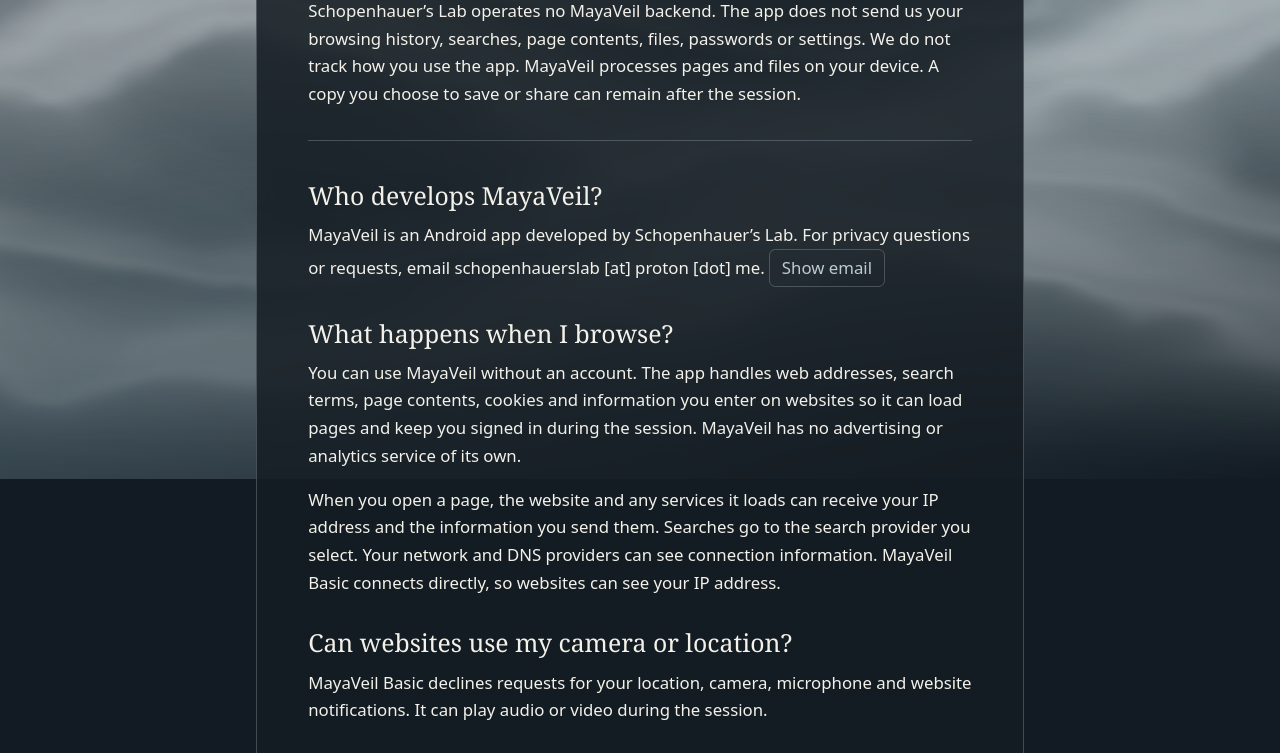
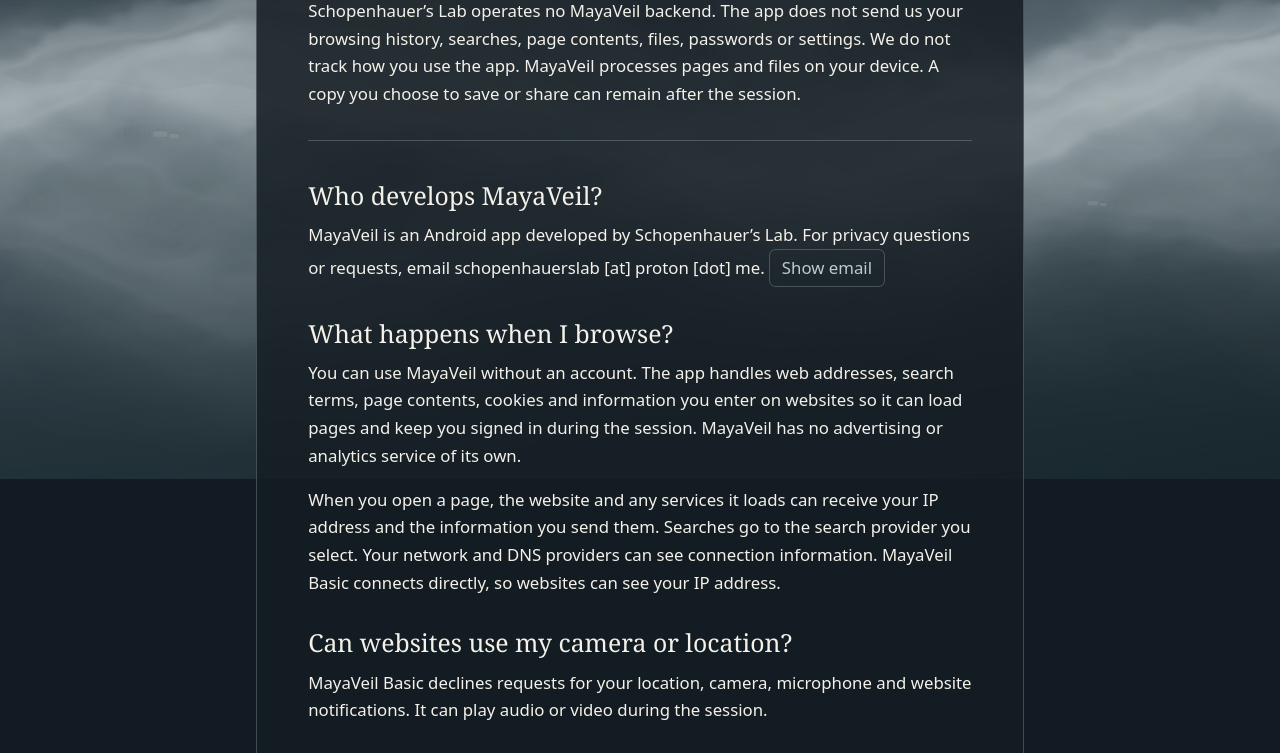
Before and after one commit to wain10/mayaveil-privacy, a plain HTML site: page index.html in a window 1280 px wide. Shown: the part 321-1074 px from the top of the page. Drawn offline with Linux system fonts and the light colour scheme.

Commit message:
Reveal a distant countryside through higher-resolution drifting fog

```diff
--- /dev/null
+++ b/countryside.js
@@ -0,0 +1,75 @@
+(() => {
+  const canvas = document.querySelector(".mist canvas");
+  const ctx = canvas.getContext("2d");
+  if (!ctx) return;
+  let frame;
+  function paint() {
+    const w = canvas.clientWidth, h = canvas.clientHeight;
+    if (!w || !h) return;
+    const density = Math.min(window.devicePixelRatio || 1, 4, Math.sqrt(10000000 / (w*h)));
+    canvas.width = Math.round(w*density);
+    canvas.height = Math.round(h*density);
+    ctx.setTransform(canvas.width/w, 0, 0, canvas.height/h, 0, 0);
+    const light = document.documentElement.dataset.theme === "true";
+    const tones = light
+      ? ["#acb8b8","#97a6a4","#879992","#72887e","#657a71","#61756c","#50655d","#40564f"]
+      : ["#414e57","#3a4952","#31434a","#283c40","#24373b","#26393b","#1d3033","#192b2d"];
+    const narrow = w < 816;
+    const horizon = narrow ? Math.min(h*.10, 87) : h*.48;
+    const relief = narrow ? 32 : Math.min(h*.125, 118);
+    const waves = (x,k) => .48*Math.sin(x*6.28+k)+.29*Math.sin(x*11.7-k*.8)+.20*Math.cos(x*21+k*.7);
+    function ridge(x,layer) {
+      return horizon + relief*(.27*layer+.49*waves(x,layer*.84)+.045*Math.sin(x*63+layer));
+    }
+    function fillRidge(layer) {
+      ctx.fillStyle=tones[layer];ctx.beginPath();ctx.moveTo(0,h);
+      for(let x=0;x<w+4;x+=3) ctx.lineTo(x,ridge(x/w,layer));
+      ctx.lineTo(w,h);ctx.closePath();ctx.fill();
+    }
+    let seed=431;
+    function random(){seed=(Math.imul(seed,1664525)+1013904223)>>>0;return seed/4294967296;}
+    function tree(x,y,height,color) {
+      ctx.fillStyle=color;
+      ctx.beginPath();ctx.moveTo(x,y);ctx.quadraticCurveTo(x-height*.22,y-height*.37,x,y-height);
+      ctx.quadraticCurveTo(x+height*.18,y-height*.44,x+height*.035,y);ctx.fill();
+    }
+    for(let layer=0;layer<5;layer++){
+      fillRidge(layer);
+      if(layer===2 || layer===3) {
+        for(let x=0;x<w;x+=1+random()*3){
+          if(Math.sin(x/w*28+layer)+Math.sin(x/w*57)>.1)
+            tree(x,ridge(x/w,layer)+1,(2+random()*4)*relief/70,tones[layer]);
+        }
+      }
+    }
+    // Long curved furrows follow the nearest rolling pasture.
+    for(let i=0;i<19;i++){
+      const x=(i-2)*w/15, y=ridge(x/w,4);
+      ctx.strokeStyle=tones[3];ctx.globalAlpha=.48;ctx.lineWidth=.55+relief/195;
+      ctx.beginPath();ctx.moveTo(x,y+3);
+      ctx.bezierCurveTo(x+w*.025,y+relief*.28,x-w*.09,y+relief*.72,x-w*.17,h);ctx.stroke();
+    }
+    ctx.globalAlpha=1;
+    function farm(x,scale) {
+      const y=ridge(x/w,4)+scale*.7;
+      function house(dx,dy,width,height) {
+        ctx.fillStyle=light?"#b8b6a4":"#68716f";ctx.fillRect(x+dx,y+dy-height,width,height);
+        ctx.fillStyle=tones[7];ctx.beginPath();ctx.moveTo(x+dx-scale,y+dy-height);
+        ctx.lineTo(x+dx+width*.22,y+dy-height-scale*2);ctx.lineTo(x+dx+width*.82,y+dy-height-scale*2);
+        ctx.lineTo(x+dx+width+scale,y+dy-height);ctx.fill();
+      }
+      house(0,0,9*scale,3.8*scale);house(11*scale,scale,6*scale,3*scale);
+      for(let i=0;i<7;i++)tree(x-(3+i*2.7)*scale,y+Math.sin(i)*scale,(4+random()*4)*scale,tones[7]);
+    }
+    farm(w*.12,Math.max(.7,relief/68));farm(w*.85,Math.max(.6,relief/91));
+    // Atmospheric perspective softens the transition into the near foreground.
+    const haze=ctx.createLinearGradient(0,horizon+relief,0,h);
+    haze.addColorStop(0,"transparent");haze.addColorStop(1,light?"#a8b4af":"#19292f");
+    ctx.fillStyle=haze;ctx.fillRect(0,horizon+relief,w,h);
+  }
+  function queuePaint(){cancelAnimationFrame(frame);frame=requestAnimationFrame(paint);}
+  new ResizeObserver(queuePaint).observe(canvas);
+  new MutationObserver(queuePaint).observe(document.documentElement,{attributes:true,attributeFilter:["data-theme"]});
+  window.addEventListener("resize",queuePaint);
+  paint();
+})();
--- a/index.html
+++ b/index.html
@@ -6,11 +6,12 @@
   <title>MayaVeil privacy policy</title>
   <link rel="alternate" hreflang="it" href="it.html">
   <script src="appearance.js"></script>
+  <script defer src="countryside.js"></script>
   <script defer src="contact.js"></script>
   <link rel="stylesheet" href="policy.css">
 </head>
 <body>
-<div class="mist" aria-hidden="true"></div>
+<div class="mist" aria-hidden="true"><canvas></canvas><div class="valley-fog"></div></div>
 <main>
   <nav aria-label="Page controls">
     <a lang="it" hreflang="it" href="it.html">Italiano</a>
--- a/policy.css
+++ b/policy.css
@@ -30,26 +30,43 @@ body {
   position: fixed; inset: 0; overflow: hidden; z-index: -1; pointer-events: none;
   background: linear-gradient(160deg, var(--sky) 12%, var(--horizon) 58%, var(--sky));
 }
+.mist canvas, .valley-fog { position: absolute; inset: 0; width: 100%; height: 100%; }
+.valley-fog {
+  background: linear-gradient(175deg, transparent 8%, var(--horizon) 43%, var(--horizon) 72%, transparent);
+  opacity: .46;
+}
+.mist::before { z-index: 1; }
+@keyframes lift-fog {
+  0%, 100% { opacity: .93; }
+  38%, 56% { opacity: .08; }
+  80% { opacity: .78; }
+}
 .mist::before, .mist::after {
   content: ""; position: absolute; inset: -10% -50%;
   background: var(--vapor);
   --tile: clamp(640px, 85vw, 1440px);
-  mask: url("wind-mist.png") 0 34% / var(--tile) 62% repeat-x;
-  -webkit-mask: url("wind-mist.png") 0 34% / var(--tile) 62% repeat-x;
-  opacity: .8;
+  mask: url("valley-mist.webp") 0 54% / var(--tile) 78% repeat-x;
+  -webkit-mask: url("valley-mist.webp") 0 54% / var(--tile) 78% repeat-x;
+  --dense: .8; --clear: .13; opacity: var(--dense);
 }
 .mist::after {
   --tile: clamp(760px, 105vw, 1600px);
   mask-position: 0 96%; -webkit-mask-position: 0 96%;
-  opacity: .56;
+  --dense: .56; --clear: .09; opacity: var(--dense);
+}
+@keyframes thin-mist {
+  0%, 100% { opacity: var(--dense); }
+  38%, 56% { opacity: var(--clear); }
 }
 @keyframes wind { to { transform: translateX(var(--tile)); } }
 @media (prefers-reduced-motion: no-preference) {
+  .motion-ready .valley-fog { animation: lift-fog 38s ease-in-out infinite; }
   .motion-ready .mist::before, .motion-ready .mist::after {
     left: calc(-1 * var(--tile)); right: 0;
-    animation: wind 92s linear infinite;
+    animation: wind 92s linear infinite, thin-mist 38s ease-in-out infinite;
   }
-  .motion-ready .mist::after { animation-duration: 138s; animation-delay: -65s; }
+  .motion-ready .mist::after { animation-duration: 138s, 38s; animation-delay: -65s, -2s; }
+  [data-pause="true"].motion-ready .valley-fog,
   [data-pause="true"].motion-ready .mist::before,
   [data-pause="true"].motion-ready .mist::after { animation-play-state: paused; }
 }
@@ -77,6 +94,14 @@ h2 { margin: 2rem 0 .65rem; font-size: 1.55rem; }
 p { margin: .55rem 0 1rem; }
 .meta { color: var(--secondary); font-size: .92rem; }
 @media (max-width: 51rem) { main { margin-inline: clamp(.55rem, 2vw, 1.2rem); } }
+@media (max-width: 51rem) {
+  main { margin-top: clamp(5rem, 16svh, 8.5rem); }
+  .mist::before, .mist::after {
+    top: -5rem; bottom: auto; height: clamp(21rem, 55vh, 30rem);
+    mask-position-y: 10%; -webkit-mask-position-y: 10%;
+  }
+  .valley-fog { background: linear-gradient(175deg, transparent, var(--horizon) 12%, var(--horizon) 45%, transparent); }
+}
 @media print {
   :root, :root[data-theme="true"] { --ink: black; --secondary: #333; --accent: black; }
   body, main { background: white; }
```
Also changed, not shown: it.html (+2 -1 lines), valley-mist.webp (added).
